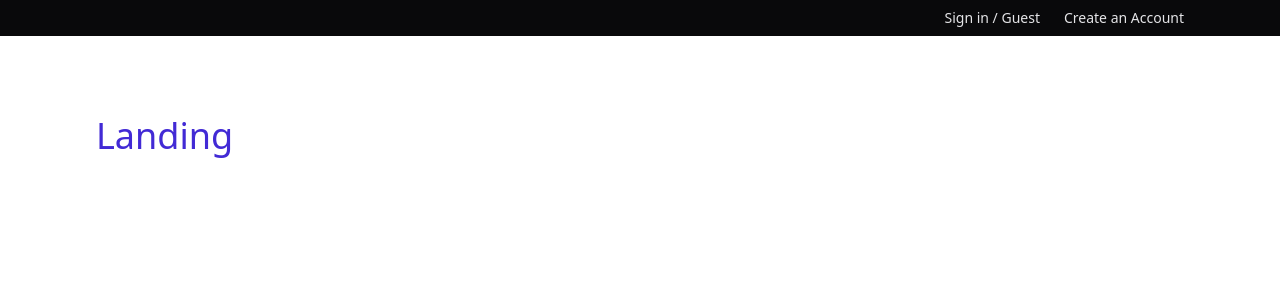
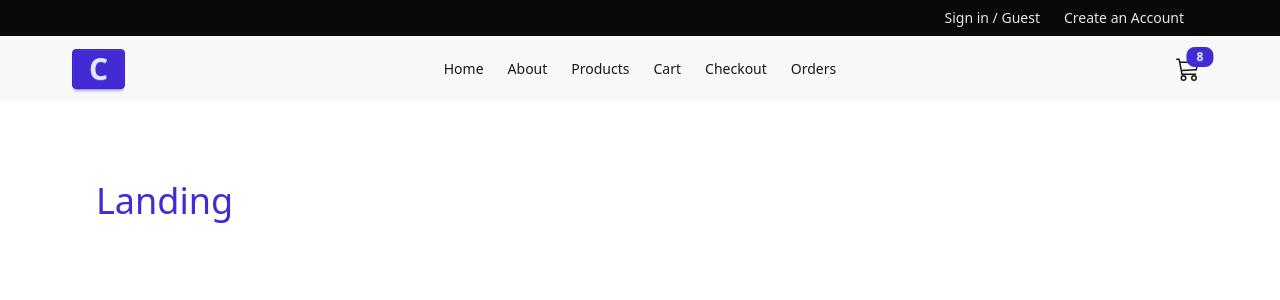
Before and after one commit to SimAndrew/comfy-ecommerce-reactjs, a React (Vite) app: page / in a window 1280 px wide. Shown: the top 300 px of the page. Built offline with nearby package versions, Linux system fonts and the light colour scheme.

Commit message:
feat: add Header component and integrate into HomeLayout

```diff
--- a/package.json
+++ b/package.json
@@ -18,6 +18,7 @@
     "postcss": "^8.5.6",
     "react": "^19.2.0",
     "react-dom": "^19.2.0",
+    "react-icons": "^5.5.0",
     "react-router": "^7.12.0",
     "react-router-dom": "^7.12.0",
     "tailwindcss": "^4.1.18"
--- a/src/components/Header.jsx
+++ b/src/components/Header.jsx
@@ -4,12 +4,12 @@ const Header = () => {
 	return (
 		<header className="bg-neutral py-2 text-neutral-content">
 			<div className="align-element flex justify-center sm:justify-end">
-				<div className='flex gap-x-6 justify-center items-center'>
-					<Link to='/login' className='link link-hover text-xs sm:text-sm'>
+				<div className="flex gap-x-6 justify-center items-center">
+					<Link to="/login" className="link link-hover text-xs sm:text-sm">
 						Sign in / Guest
 					</Link>
 
-					<Link to='/register' className='link link-hover text-xs sm:text-sm'>
+					<Link to="/register" className="link link-hover text-xs sm:text-sm">
 						Create an Account
 					</Link>
 				</div>
--- /dev/null
+++ b/src/components/NavLinks.jsx
@@ -0,0 +1,29 @@
+import { NavLink } from 'react-router';
+
+const links = [
+	{ id: 1, url: '/', text: 'home' },
+	{ id: 2, url: 'about', text: 'about' },
+	{ id: 3, url: 'products', text: 'products' },
+	{ id: 4, url: 'cart', text: 'cart' },
+	{ id: 5, url: 'checkout', text: 'checkout' },
+	{ id: 6, url: 'orders', text: 'orders' },
+];
+
+const NavLinks = () => {
+	return (
+		<>
+			{links.map((link) => {
+				const { id, url, text } = link;
+				return (
+					<li key={id}>
+						<NavLink className="capitalize" to={url}>
+							{text}
+						</NavLink>
+					</li>
+				);
+			})}
+		</>
+	);
+};
+
+export default NavLinks;
--- /dev/null
+++ b/src/components/Navbar.jsx
@@ -0,0 +1,54 @@
+import { NavLink } from 'react-router';
+import { BsCart3, BsMoonFill, BsSunFill } from 'react-icons/bs';
+import { FaBarsStaggered } from 'react-icons/fa6';
+import NavLinks from './NavLinks.jsx';
+
+import React from 'react';
+
+const Navbar = () => {
+	return (
+		<nav className="bg-base-200">
+			<div className="navbar align-element">
+				<div className="navbar-start">
+					<NavLink
+						to="/"
+						className="hidden lg:flex btn btn-primary text-3xl items-center"
+					>
+						C
+					</NavLink>
+
+					<div className="dropdown">
+						<label tabIndex={0} className="btn btn-ghost lg:hidden">
+							<FaBarsStaggered className="h-6 w-6" />
+						</label>
+						<ul
+							tabIndex={0}
+							className="menu menu-sm dropdown-content mt-3 z-[1] p-2 shadow bg-base-200 rounded-box w-52"
+						>
+							<NavLinks />
+						</ul>
+					</div>
+				</div>
+
+				<div className="navbar-center hidden lg:flex">
+					<ul className="menu menu-horizontal">
+						<NavLinks />
+					</ul>
+				</div>
+
+				<div className="navbar-end">
+					<NavLink to="/cart" className="btn btn-ghost btn-circle btn-md ml-4">
+						<div className="indicator">
+							<BsCart3 className="h-6 w-6" />
+							<span className="badge badge-sm badge-primary indicator-item">
+								8
+							</span>
+						</div>
+					</NavLink>
+				</div>
+			</div>
+		</nav>
+	);
+};
+
+export default Navbar;
--- a/src/components/index.js
+++ b/src/components/index.js
@@ -1,3 +1,4 @@
 export { default as FormInput } from './FormInput.jsx';
 export { default as SubmitBtn } from './SubmitBtn.jsx';
 export { default as Header } from './Header.jsx';
+export { default as Navbar } from './Navbar.jsx';
--- a/src/pages/HomeLayout.jsx
+++ b/src/pages/HomeLayout.jsx
@@ -1,10 +1,11 @@
 import { Outlet } from 'react-router';
-import {Header} from '../components/index.js';
+import { Header, Navbar } from '../components/index.js';
 
 const HomeLayout = () => {
 	return (
 		<>
 			<Header />
+			<Navbar />
 
 			<section className="align-element py-20">
 				<Outlet />
```
Also changed, not shown: 1 other file (tests, documents, lock files or other folders).
